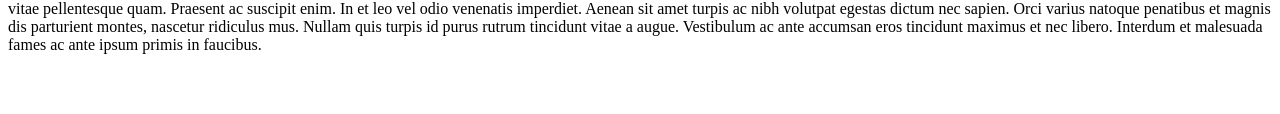
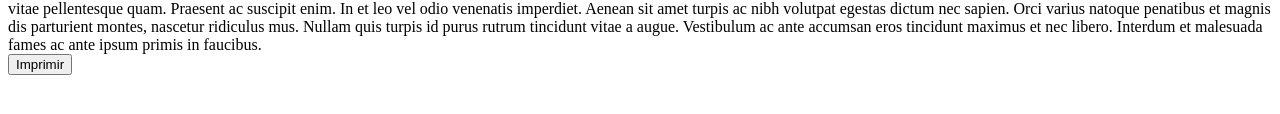
Before and after one commit to gabrielguedes/testeImpressao, a plain HTML site: page index.html in a window 1280 px wide. Shown: the part 170-284 px from the top of the page. Drawn offline with Linux system fonts and the light colour scheme.

Commit message:
First Commit

```diff
--- a/index.html
+++ b/index.html
@@ -10,5 +10,7 @@
             Quisque eget pretium leo, eu rutrum eros. Morbi non mauris sed nibh laoreet consectetur. Morbi posuere tempor elementum. Aenean accumsan vitae est ac blandit. Suspendisse magna ipsum, dapibus eget faucibus ac, vehicula id diam. Morbi vulputate enim vel tempor dapibus. Fusce tempus arcu a egestas commodo. Suspendisse sit amet suscipit ipsum. Class aptent taciti sociosqu ad litora torquent per conubia nostra, per inceptos himenaeos. Ut aliquet congue velit eget maximus. Etiam eu ullamcorper purus. Aliquam tincidunt ultrices eleifend. Nam bibendum tempor quam, non fringilla risus convallis sit amet. Duis id tincidunt nisi, at semper nisi.
             Morbi felis augue, placerat eget fermentum quis, malesuada eu velit. In vitae pellentesque quam. Praesent ac suscipit enim. In et leo vel odio venenatis imperdiet. Aenean sit amet turpis ac nibh volutpat egestas dictum nec sapien. Orci varius natoque penatibus et magnis dis parturient montes, nascetur ridiculus mus. Nullam quis turpis id purus rutrum tincidunt vitae a augue. Vestibulum ac ante accumsan eros tincidunt maximus et nec libero. Interdum et malesuada fames ac ante ipsum primis in faucibus.
         </div>
+
+        <button onclick="javascript:window.print()" >Imprimir</button>
     </body>
 </html>
```
